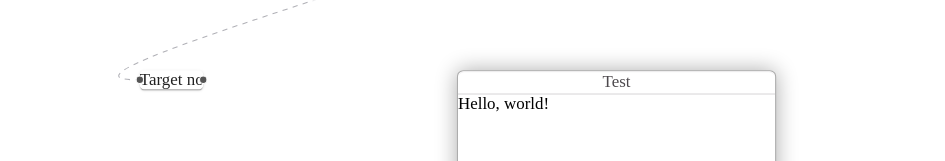
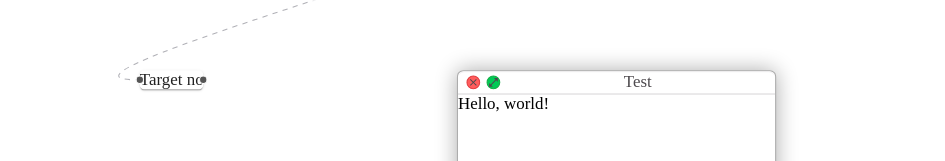
Before and after one commit to SocialNetProcessingLab/pipeline-experimental, a React (Vite) app in the folder packages/fe/: page / in a window 1280 px wide. Shown: the part 181-342 px from the top of the page, without its empty margins (0-945 px from the left). Built offline with nearby package versions, Linux system fonts and the light colour scheme.

Commit message:
feat: update title bar

```diff
--- a/packages/fe/package.json
+++ b/packages/fe/package.json
@@ -7,6 +7,7 @@
   "dependencies": {
     "@emotion/react": "^11.9.0",
     "@emotion/styled": "^11.8.1",
+    "@mui/icons-material": "^5.8.0",
     "@mui/material": "^5.8.0",
     "@nlpdev/database": "workspace:^",
     "react": "^18.1.0",
--- a/packages/fe/src/components/Window.tsx
+++ b/packages/fe/src/components/Window.tsx
@@ -1,6 +1,15 @@
-import { Box } from '@mui/material'
+import CloseIcon from '@mui/icons-material/Close'
+import OpenInFullIcon from '@mui/icons-material/OpenInFull'
+import { Box, styled } from '@mui/material'
 import React from 'react'
 import { NodeProps } from 'react-flow-renderer'
+const BarButton = styled(Box)({
+  display: 'flex',
+  width: '11px',
+  height: '11px',
+  borderRadius: '50%',
+  cursor: 'pointer'
+})
 
 export const Window: React.FC<NodeProps> = (props) => {
   return (
@@ -20,6 +29,7 @@ export const Window: React.FC<NodeProps> = (props) => {
       <Box
         aria-label='title-bar'
         sx={{
+          display: 'flex',
           color: '#4d494d',
           textAlign: 'center',
           height: '20px',
@@ -30,11 +40,55 @@ export const Window: React.FC<NodeProps> = (props) => {
           userSelect: 'none',
           cursor: 'default'
         }}>
-        <Box aria-label='buttons'>
-          <Box aria-label='delete' />
-          <Box aria-label='minimize' />
+        <Box
+          aria-label='buttons'
+          sx={{
+            paddingLeft: '8px',
+            paddingTop: '3px',
+            display: 'flex',
+            flexDirection: 'row',
+            gap: '6px'
+          }}>
+          <BarButton
+            aria-label='delete'
+            sx={{
+              backgroundColor: '#ff5c5c',
+              border: '1px solid #e33e41',
+              '&:active': {
+                backgroundColor: '#c14645'
+              }
+            }}>
+            <CloseIcon
+              style={{
+                width: '11px',
+                height: '11px'
+              }}
+            />
+          </BarButton>
+          <BarButton
+            aria-label='minimize'
+            sx={{
+              backgroundColor: '#00ca56',
+              border: '1px solid #14ae46',
+              '&:active': {
+                backgroundColor: '#029740'
+              }
+            }}>
+            <OpenInFullIcon
+              style={{
+                width: '11px',
+                height: '11px'
+              }}
+            />
+          </BarButton>
         </Box>
-        <Box aria-label='header'>{props.data.title}</Box>
+        <Box
+          aria-label='header'
+          sx={{
+            flex: '1 1 auto'
+          }}>
+          {props.data.title}
+        </Box>
       </Box>
       <Box aria-label='content'>{props.data.label}</Box>
     </Box>
```
Also changed, not shown: 1 other file (tests, documents, lock files or other folders).
